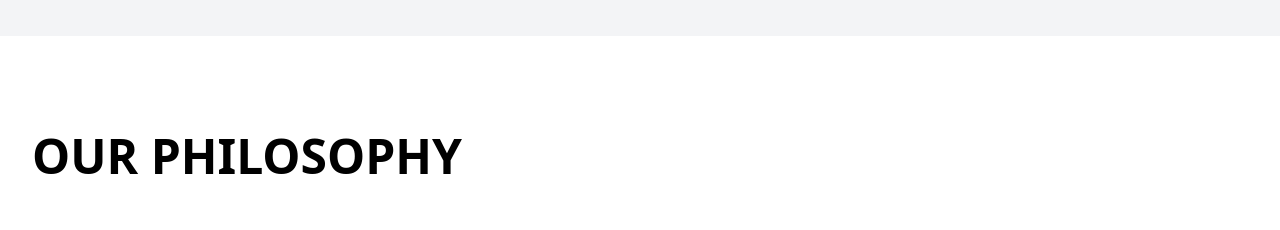
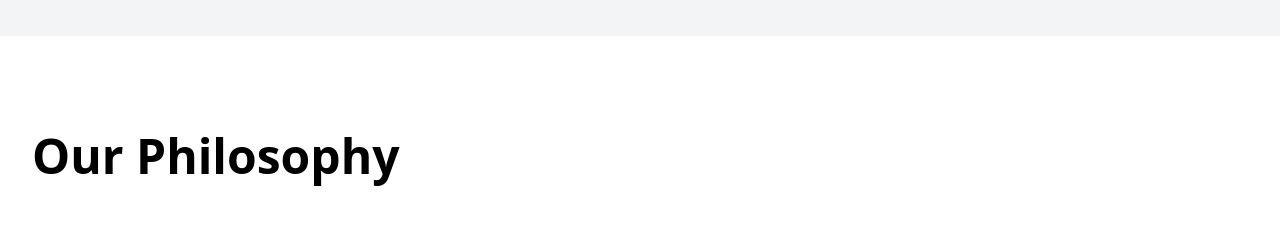
Before and after one commit to wyatt-connolly/fit-gym, a Next.js app: page / in a window 1280 px wide. Shown: the part 3860-4090 px from the top of the page. Built offline with nearby package versions, Linux system fonts and the light colour scheme.

Commit message:
Update page.tsx

```diff
--- a/app/page.tsx
+++ b/app/page.tsx
@@ -82,7 +82,7 @@ export default function Home() {
       <section>
         <div className="mx-auto max-w-screen-xl px-4 py-16 sm:px-6 sm:py-24 lg:px-8">
           <div className="max-w-3xl">
-            <h2 className="text-3xl font-bold sm:text-5xl">OUR PHILOSOPHY</h2>
+            <h2 className="text-3xl font-bold sm:text-5xl">Our Philosophy</h2>
           </div>
 
           <div className="mt-16 grid grid-cols-1 gap-8 lg:grid-cols-2 lg:gap-16">
```
